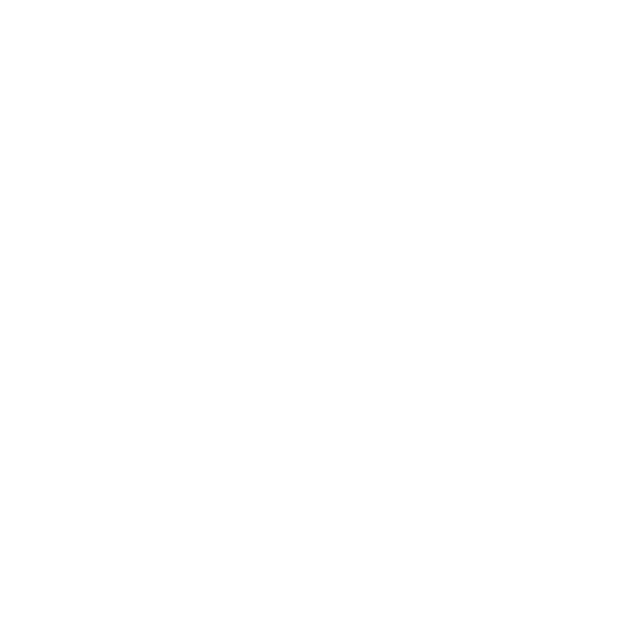
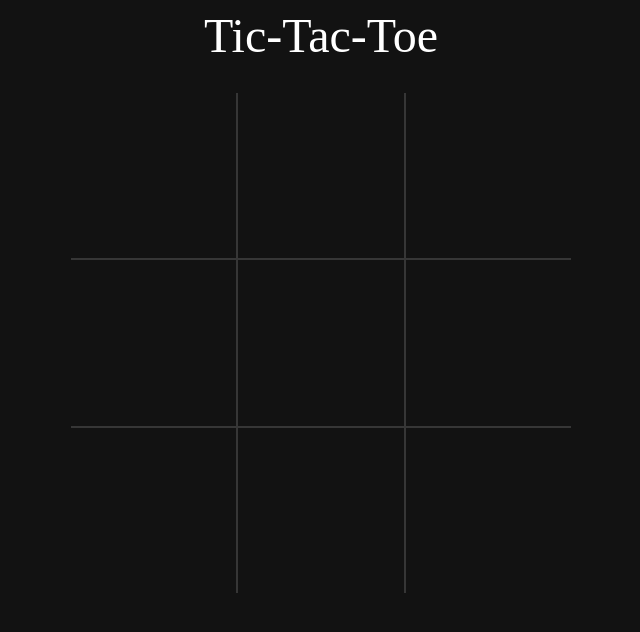
Before and after one commit to ShepleySound/tic-tac-toe, a plain HTML site: page index.html in a window 1280 px wide. Shown: the whole page, without its empty margins (319-959 px from the left). Drawn offline with Linux system fonts and the light colour scheme.

Commit message:
Add basic board layout and cursor response.

```diff
--- a/index.html
+++ b/index.html
@@ -9,6 +9,17 @@
     <title>Tic-Tac-Toe</title>
 </head>
 <body>
-
+    <header>Tic-Tac-Toe</header>
+    <div id="game-board">
+        <div class="board-square" data-position="0"></div>
+        <div class="board-square" data-position="1"></div>
+        <div class="board-square" data-position="2"></div>
+        <div class="board-square" data-position="3"></div>
+        <div class="board-square" data-position="4"></div>
+        <div class="board-square" data-position="5"></div>
+        <div class="board-square" data-position="6"></div>
+        <div class="board-square" data-position="7"></div>
+        <div class="board-square" data-position="8"></div>
+    </div>
 </body>
 </html>
--- a/styles.css
+++ b/styles.css
@@ -0,0 +1,73 @@
+body{
+    background-color: #121212;
+    color: white;
+    display: flex;
+    flex-direction: column;
+    align-items: center;
+}
+header{
+    text-align: center;
+    font-size: 3em;
+}
+
+#game-board{
+    height: 500px;
+    width: 500px;
+    display: grid;
+    margin: 30px;
+}
+
+.board-square{
+    background-color: #121212;
+    border: 1px solid #363636;
+}
+
+.board-square:hover{
+    filter: brightness(1.3)
+}
+
+.board-square:active{
+    filter: brightness(1.2)
+}
+
+div[data-position="0"]{
+    grid-row: 1;
+    grid-column: 1;
+    border-left: none;
+    border-top: none;
+}
+
+div[data-position="1"]{
+    grid-row: 1;
+    grid-column: 2;
+    border-top: none;
+}
+
+div[data-position="2"]{
+    grid-row: 1;
+    grid-column: 3;
+    border-top: none;
+    border-right: none;
+}
+
+div[data-position="3"]{
+    border-left: none;
+}
+
+div[data-position="5"]{
+    border-right: none;
+}
+
+div[data-position="6"]{
+    border-left: none;
+    border-bottom: none;
+}
+
+div[data-position="7"]{
+    border-bottom: none;
+}
+
+div[data-position="8"]{
+    border-bottom: none;
+    border-right: none;
+}
```
